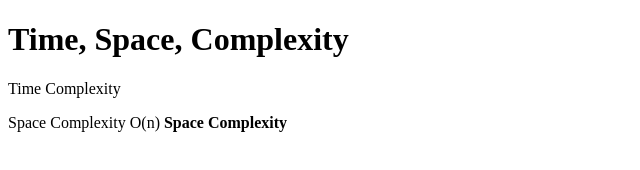
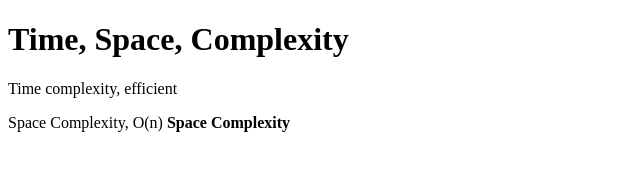
Before and after one commit to acciojob/time-and-space-complexity-Yogagujar07, a website: page main.html in a window 1280 px wide. Shown: the full height of the page, 0-640 px from the left. Drawn offline with Linux system fonts and the light colour scheme.

Commit message:
created a submission

```diff
--- a/main.html
+++ b/main.html
@@ -9,9 +9,9 @@
 <body>
 	 <h1>Time, Space, Complexity</h1>
 
-    <p>Time Complexity</p>
+    <p>Time complexity, efficient</p>
 
-    <p>Space Complexity O(n) <b>Space Complexity</b></p>
+    <p>Space Complexity, O(n) <b>Space Complexity</b></p>
 	<!-- the entire body must be written by student -->
     <script type="text/javascript" src="./script.js">
 </script>
```
